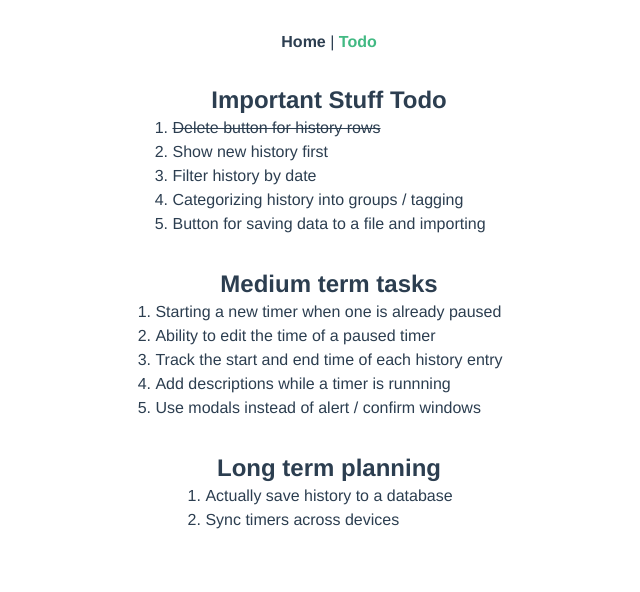
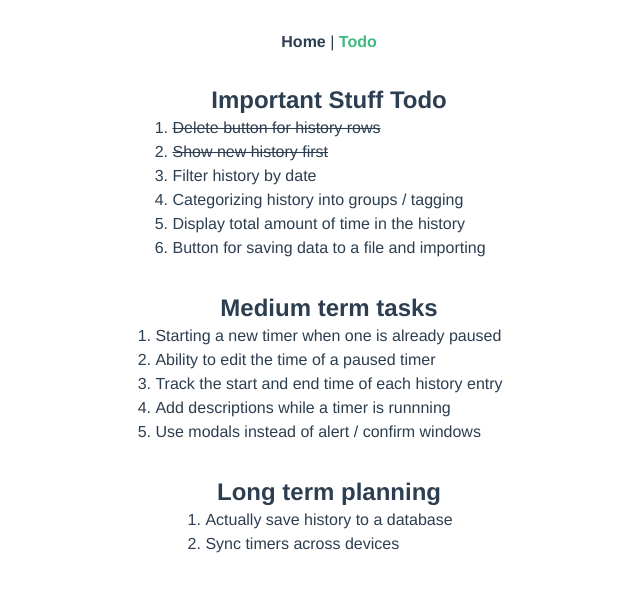
Before and after one commit to itsrachelfish/todo, a Vue app in the folder client/: page /todo in a window 1280 px wide. Shown: the top 592 px of the page, without its empty margins (311-951 px from the left). Built offline with nearby package versions, Linux system fonts and the light colour scheme.

Commit message:
Display history in descending chronological order

```diff
--- a/client/public/index.html
+++ b/client/public/index.html
@@ -5,7 +5,8 @@
     <meta http-equiv="X-UA-Compatible" content="IE=edge">
     <meta name="viewport" content="width=device-width,initial-scale=1.0">
     <link rel="icon" href="<%= BASE_URL %>favicon.ico">
-    <title><%= htmlWebpackPlugin.options.title %></title>
+    <title>Todo Time Tracker</title>
+    <!-- <title><%= htmlWebpackPlugin.options.title %></title> -->
   </head>
   <body>
     <noscript>
--- a/client/src/views/Home.vue
+++ b/client/src/views/Home.vue
@@ -1,6 +1,6 @@
 <template>
   <div class="home">
-    <div class="text-xl mb-4">
+    <div class="text-5xl font-bold mb-4">
       {{ timerOutput }}
     </div>
 
@@ -21,7 +21,7 @@
     <h1 class="text-2xl mt-4 mb-1 font-bold">History</h1> Only show today? <input type="checkbox">
     <hr>
 
-    <div v-for="(row, index) in history" :key="row.date">
+    <div v-for="(row, index) in [...history].reverse()" :key="row.date">
       <div class="grid grid-cols-7 mt-2" :class="(index % 2) ? 'bg-gray-200' : ''">
         <div>
           {{ row.date.toLocaleString() }}
--- a/client/src/views/Todo.vue
+++ b/client/src/views/Todo.vue
@@ -5,9 +5,10 @@
     <div class="inline-block text-left mb-8">
       <ol class="list-decimal">
         <li><s>Delete button for history rows</s></li>
-        <li>Show new history first</li>
+        <li><s>Show new history first</s></li>
         <li>Filter history by date</li>
         <li>Categorizing history into groups / tagging</li>
+        <li>Display total amount of time in the history</li>
         <li>Button for saving data to a file and importing</li>
       </ol>
     </div>
```
